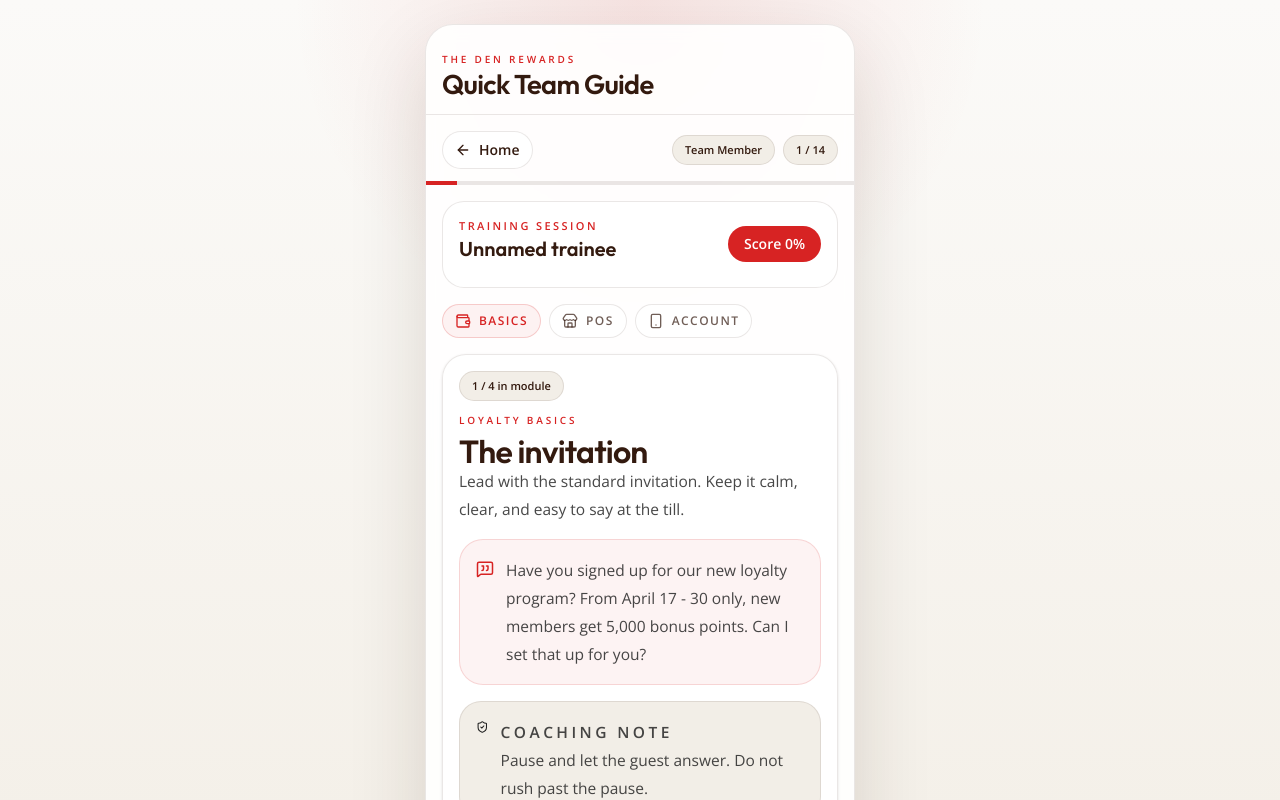
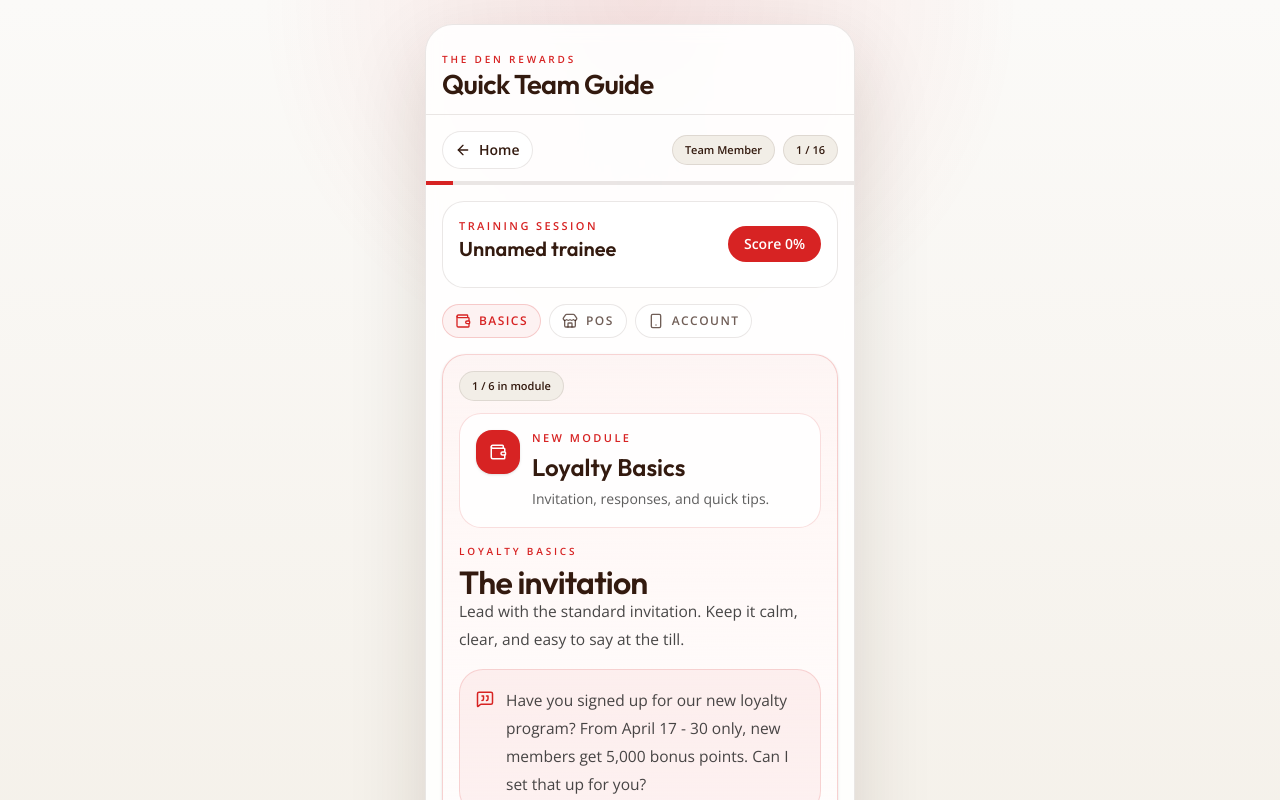
Before and after one commit to Cascadia376/loyalty-team-training, a React (Vite) app: page / in a window 1280 px wide. Shown: the top 800 px of the page. Built offline with nearby package versions, Linux system fonts and the light colour scheme.

Commit message:
Refine module transitions and end-of-module quizzes

```diff
--- a/src/App.tsx
+++ b/src/App.tsx
@@ -489,6 +489,7 @@
     const currentModule = moduleKey ? MODULE_CONFIG[moduleKey] : null;
     const currentModuleSteps = moduleKey ? moduleSteps(moduleKey) : [];
     const currentModuleIndex = moduleKey ? currentModuleSteps.findIndex((step) => step.id === currentStep.id) : -1;
+    const isModuleStart = currentModuleIndex === 0;
 
   return (
     <>
@@ -528,10 +529,22 @@
           </>
         )}
         <AnimatePresence mode="wait">
-          <motion.section key={currentStep.id} className="module-card" initial={{ opacity: 0, y: 18 }} animate={{ opacity: 1, y: 0 }} exit={{ opacity: 0, y: -18 }} transition={{ duration: 0.22, ease: 'easeOut' }}>
+          <motion.section key={currentStep.id} className={`module-card ${isModuleStart ? 'module-card-module-start' : ''}`} initial={{ opacity: 0, y: 18 }} animate={{ opacity: 1, y: 0 }} exit={{ opacity: 0, y: -18 }} transition={{ duration: 0.22, ease: 'easeOut' }}>
             {currentModule && (
               <div className="module-heading-top">
                 <span className="mini-badge">{currentModuleIndex + 1} / {currentModuleSteps.length} in module</span>
+              </div>
+            )}
+            {currentModule && isModuleStart && (
+              <div className="module-start-banner">
+                <div className="module-start-icon">
+                  <currentModule.icon size={18} />
+                </div>
+                <div>
+                  <p className="module-start-kicker">New module</p>
+                  <p className="module-start-title">{currentModule.label}</p>
+                  <p className="module-start-copy">{currentModule.description}</p>
+                </div>
               </div>
             )}
             <div className="module-heading">
@@ -541,7 +554,7 @@
             </div>
             {currentStep.highlights && <div className="highlight-grid">{currentStep.highlights.map((item) => <div key={item.label} className="highlight-card"><p className="highlight-label">{item.label}</p><p className="highlight-value">{item.value}</p>{item.note && <p className="highlight-note">{item.note}</p>}</div>)}</div>}
             {currentStep.script && <div className="script-card"><MessageSquareQuote size={18} className="script-icon" /><p>{currentStep.script}</p></div>}
-            {currentStep.bullets && <ul className="bullet-list bullet-list-card">{currentStep.bullets.map((item) => <li key={item}>{item}</li>)}</ul>}
+              {currentStep.bullets && <ul className="bullet-list bullet-list-card">{currentStep.bullets.map((item) => <li key={item}>{item === 'Bonus ends soon - April 30' ? <strong>{item}</strong> : item}</li>)}</ul>}
             {currentStep.mediaPlaceholders && <div className="media-placeholder-grid">{currentStep.mediaPlaceholders.map((item) => <div key={item.title} className="media-placeholder-card"><div className="media-placeholder-icon"><ImagePlus size={18} /></div><p className="media-placeholder-title">{item.title}</p><p className="media-placeholder-copy">{item.body}</p></div>)}</div>}
             {currentStep.kind === 'scenario' && currentStep.prompt && currentStep.options && <ScenarioCard step={currentStep} selectedAnswer={selectedAnswer} selectedOption={selectedOption} onScenarioAnswer={onScenarioAnswer} />}
             {currentStep.checklist && <ChecklistCard stepId={currentStep.id} items={currentStep.checklist} checkedItems={checkedItems} onToggleChecklist={onToggleChecklist} />}
--- a/src/index.css
+++ b/src/index.css
@@ -90,6 +90,10 @@
 .module-card,
 .checklist-card {
   @apply px-4 py-4 shadow-sm;
+}
+
+.module-card-module-start {
+  @apply border-brand-red/20 bg-gradient-to-b from-brand-red/5 to-white;
 }
 
 .hero-card {
@@ -271,6 +275,26 @@
 
 .module-heading-top {
   @apply mb-3 flex items-center justify-between gap-3;
+}
+
+.module-start-banner {
+  @apply mb-4 flex items-start gap-3 rounded-[22px] border border-brand-red/15 bg-white/90 px-4 py-4;
+}
+
+.module-start-icon {
+  @apply inline-flex h-11 w-11 shrink-0 items-center justify-center rounded-2xl bg-brand-red text-white shadow-sm;
+}
+
+.module-start-kicker {
+  @apply text-[11px] font-semibold uppercase tracking-[0.22em] text-brand-red;
+}
+
+.module-start-title {
+  @apply mt-1 font-display text-2xl font-semibold text-brand-brown;
+}
+
+.module-start-copy {
+  @apply mt-1 text-sm leading-6 text-brand-dark/72;
 }
 
 .manager-return {
--- a/src/trainingData.ts
+++ b/src/trainingData.ts
@@ -257,27 +257,11 @@
     ],
   },
   {
-    id: 'basics-quick-tips',
-    module: 'basics',
-    kind: 'brief',
-    eyebrow: 'Loyalty Basics',
-    title: 'Quick tips',
-    summary:
-      'A few habits make the launch easier: stay conversational, wait for the answer, and use the short version when needed.',
-    bullets: [
-      'Keep it natural - conversational, not salesy',
-      'Wait for the answer - do not rush past the pause',
-      'Bonus ends soon - April 30',
-    ],
-    script:
-      'We just launched our new loyalty program. You get 5,000 bonus points when you sign up before April 30. Here is a QR code if you\'d like to join.',
-  },
-  {
     id: 'basics-response-check',
     module: 'basics',
     kind: 'scenario',
     eyebrow: 'Loyalty Basics',
-    title: 'Use the clean exit',
+    title: 'If the guest says no',
     summary:
       'When the guest says no, keep the interaction positive and keep the line moving.',
     prompt: 'The guest says, "No thanks." What should you say next?',
@@ -296,6 +280,59 @@
         text: 'Are you sure? It only takes a second.',
         correct: false,
         feedback: 'Not correct. The standard is no pressure and a clean exit.',
+      },
+    ],
+  },
+  {
+    id: 'basics-when-busy',
+    module: 'basics',
+    kind: 'brief',
+    eyebrow: 'Loyalty Basics',
+    title: 'When it\'s busy',
+    summary:
+      'Use the short version when there is a line and you need to keep the transaction moving.',
+    script:
+      'We just launched our new loyalty program. You get 5,000 bonus points when you sign up before April 30. Here is a QR code if you\'d like to join.',
+  },
+  {
+    id: 'basics-quick-tips',
+    module: 'basics',
+    kind: 'brief',
+    eyebrow: 'Loyalty Basics',
+    title: 'Quick tips',
+    summary:
+      'A few habits make the launch easier: stay conversational, wait for the answer, and keep the message simple.',
+    bullets: [
+      'Keep it natural and conversational.',
+      'Wait for the answer. Give guests time to think.',
+      'Bonus ends soon - April 30',
+    ],
+  },
+  {
+    id: 'basics-module-quiz',
+    module: 'basics',
+    kind: 'scenario',
+    eyebrow: 'Loyalty Basics',
+    title: 'Module quiz',
+    summary:
+      'Finish the module with the short response that fits a busy moment at the till.',
+    prompt:
+      'The line is building and you need the short version. Which script is right?',
+    options: [
+      {
+        text: 'We just launched our new loyalty program. You get 5,000 bonus points when you sign up before April 30. Here is a QR code if you\'d like to join.',
+        correct: true,
+        feedback: 'Correct. That is the guide-based busy-line version.',
+      },
+      {
+        text: 'Let me walk you through the tiers first so you can decide.',
+        correct: false,
+        feedback: 'Not correct. That is too long for a busy checkout moment.',
+      },
+      {
+        text: 'Skip loyalty entirely whenever there is a line.',
+        correct: false,
+        feedback: 'Not correct. The standard is still to invite, just with the short version.',
       },
     ],
   },
@@ -365,9 +402,9 @@
     module: 'pos',
     kind: 'scenario',
     eyebrow: 'Signup, Earn, Redeem',
-    title: 'When it\'s busy',
+    title: 'Module quiz',
     summary:
-      'Use the short version when there is a line and no backup available.',
+      'Close the module by choosing the right move for a busy checkout moment.',
     script:
       'We just launched our new loyalty program. You get 5,000 bonus points when you sign up before April 30. Here is a QR code if you\'d like to join.',
     prompt: 'There are four people in line and no backup. What is the right move?',
@@ -465,7 +502,7 @@
     module: 'account',
     kind: 'scenario',
     eyebrow: 'Account Management',
-    title: 'Guide the guest to their account',
+    title: 'Module quiz',
     summary: 'Give the fastest accurate answer when a guest asks where to check later.',
     prompt:
       'A guest asks where they can check their points later. What should the team member say?',
```
Lines whose indentation alone changed are shown as unchanged.
